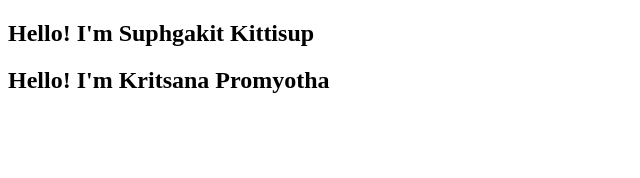
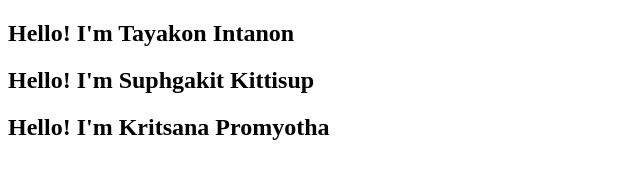
Before and after one commit to JatuphonHuana/KPT-1, a plain HTML site: page index.html in a window 1280 px wide. Shown: the whole page, without its empty margins (0-640 px from the left). Drawn offline with Linux system fonts and the light colour scheme.

Commit message:
Update index.html

```diff
--- a/index.html
+++ b/index.html
@@ -6,6 +6,7 @@
     <title>Document</title>
 </head>
 <body>
+    <h2>Hello! I'm Tayakon Intanon</h2>
     <h2>Hello! I'm Suphgakit Kittisup</h2>
     <h2>Hello! I'm Kritsana Promyotha</h2>
 </body>
```
